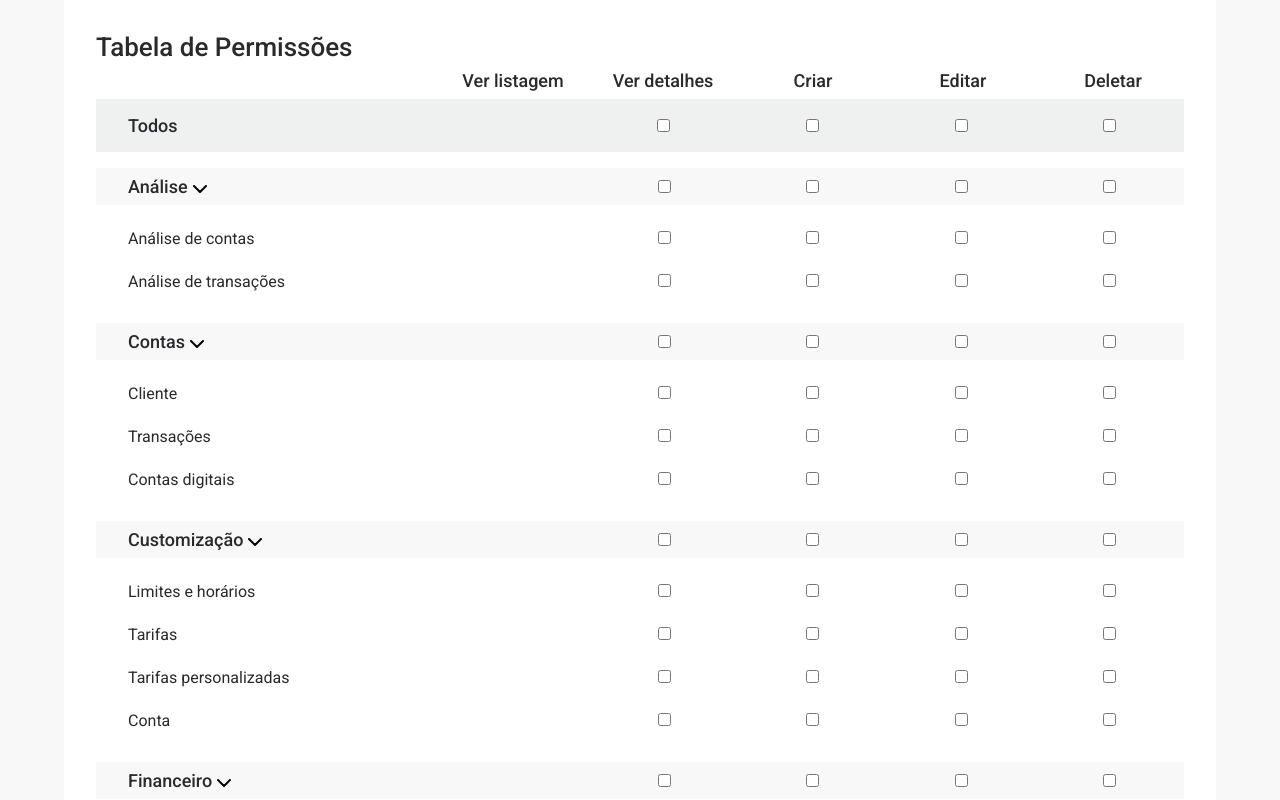
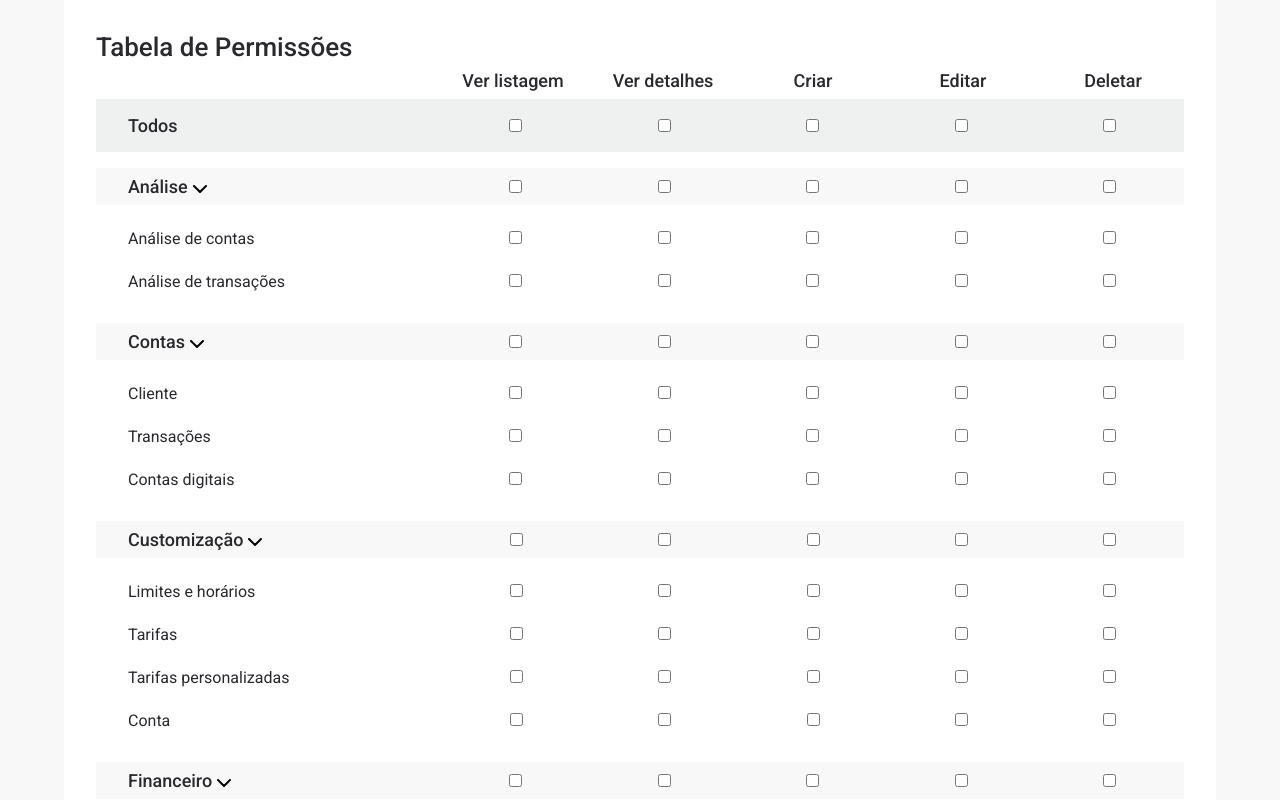
Before and after one commit to igormartins4/desafio-moodar, a React (Create React App) app: page / in a window 1280 px wide. Shown: the top 800 px of the page. Built offline with nearby package versions, Linux system fonts and the light colour scheme.

Commit message:
feat: Criar componenten de Checkbox

```diff
--- /dev/null
+++ b/src/components/Checkbox/index.js
@@ -0,0 +1,43 @@
+import { useState, useEffect } from "react";
+
+export function Checkbox(props) {
+  const [checked, setChecked] = useState(false);
+
+  function toggleChecked() {
+    setChecked((prevState) => !checked);
+
+    const checkboxName = props.name.split("-");
+
+    if (
+      checkboxName[0] === "analise" ||
+      checkboxName[0] === "contas" ||
+      checkboxName[0] === "customização" ||
+      checkboxName[0] === "financeiro"
+    ) {
+      if (checked === false) {
+        setChecked(true);
+        return checked === true;
+      } else if (checked === true) {
+        setChecked(false);
+        return checked === false;
+      }
+    }
+  }
+  useEffect(() => {}, [checked]);
+
+  console.log(checked);
+
+  return (
+    <td>
+      <label htmlFor={props.name}>
+        <input
+          type="checkbox"
+          id={props.name}
+          name={props.name}
+          defaultChecked={checked}
+          onChange={toggleChecked}
+        />
+      </label>
+    </td>
+  );
+}
--- a/src/components/RowTable/index.js
+++ b/src/components/RowTable/index.js
@@ -1,75 +1,26 @@
-import React, { useState } from "react";
+import React from "react";
+import { Checkbox } from "../Checkbox/index";
 
 import "./style.scss";
 import { formataCaracteres } from "../../utils/formataCaracteres";
 
-
 export function RowTable(props) {
-  const [checked, setChecked] = useState(false);
-
-  const handleOnChange = () => {
-    setChecked((prevState) =>  !prevState);
-    console.log(checked);
-  };
-
-  const columnName1 = formataCaracteres(`${props.row}-ver-listagem`);
-  const columnName2 = formataCaracteres(`${props.row}-ver-detalhes`);
-  const columnName3 = formataCaracteres(`${props.row}-criar`);
-  const columnName4 = formataCaracteres(`${props.row}-editar`);
-  const columnName5 = formataCaracteres(`${props.row}-deletar`);
+  const columnNameListagem = formataCaracteres(`${props.row}-ver-listagem`);
+  const columnNameDetalhes = formataCaracteres(`${props.row}-ver-detalhes`);
+  const columnNameCriar = formataCaracteres(`${props.row}-criar`);
+  const columnNameEditar = formataCaracteres(`${props.row}-editar`);
+  const columnNameDeletar = formataCaracteres(`${props.row}-deletar`);
 
   return (
     <tr className="container">
       <td>
         <span>{props.row}</span>
       </td>
-      <td>
-        <label htmlFor={columnName1}></label>
-      </td>
-      <td>
-        <label htmlFor={columnName2}>
-          <input
-            type="checkbox"
-            id={columnName2}
-            name={columnName2}
-            defaultChecked={checked}
-            onChange={handleOnChange}
-          />
-        </label>
-      </td>
-      <td>
-        <label htmlFor={columnName3}>
-          <input
-            type="checkbox"
-            id={columnName3}
-            name={columnName3}
-            defaultChecked={checked}
-            onChange={handleOnChange}
-          />
-        </label>
-      </td>
-      <td>
-        <label htmlFor={columnName4}>
-          <input
-            type="checkbox"
-            id={columnName4}
-            name={columnName4}
-            defaultChecked={checked}
-            onChange={handleOnChange}
-          />
-        </label>
-      </td>
-      <td>
-        <label htmlFor={columnName5}>
-          <input
-            type="checkbox"
-            id={columnName5}
-            name={columnName5}
-            defaultChecked={checked}
-            onChange={handleOnChange}
-          />
-        </label>
-      </td>
+      <Checkbox name={columnNameListagem} />
+      <Checkbox name={columnNameDetalhes} />
+      <Checkbox name={columnNameCriar} />
+      <Checkbox name={columnNameEditar} />
+      <Checkbox name={columnNameDeletar} />
     </tr>
   );
 }
```
